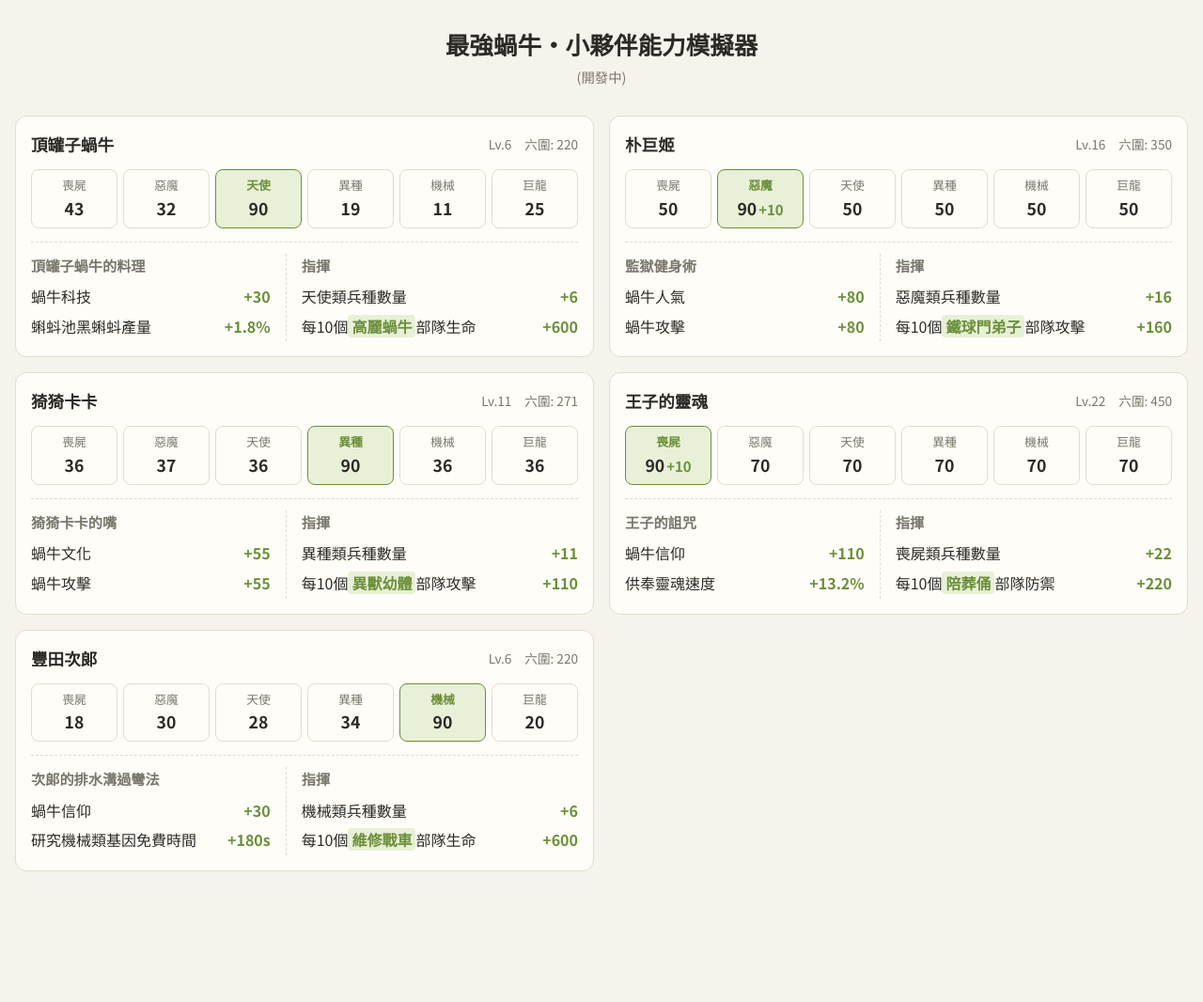
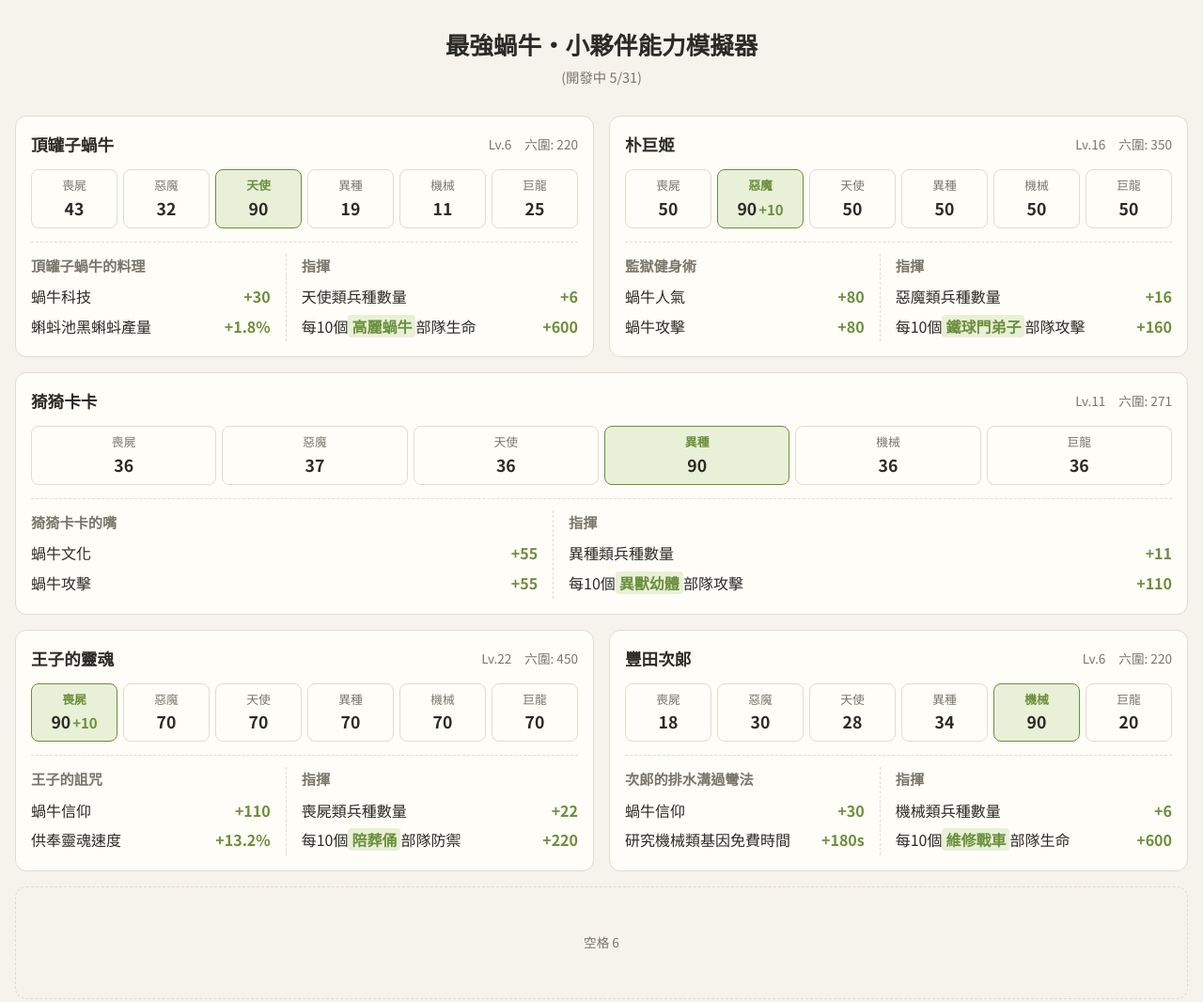
Before and after one commit to cyc6221/snail-partner, a plain HTML site: page index.html in a window 1280 px wide. Shown: the top 1066 px of the page at 94% size. Before the commit the page ends 943 px from the top, so only its background shows below. Drawn offline with Linux system fonts and the light colour scheme.

Commit message:
Render pre-opened slots and show development progress
Build slots from LAYOUT (capped at TOTAL), put each partner into its slot,
show unfilled slots as '空格 N', and display progress (5/31) next to the
'開發中' label in the page title.

Co-Authored-By: Claude Sonnet 5.5 <noreply@anthropic.com>

```diff
--- a/index.html
+++ b/index.html
@@ -12,7 +12,7 @@
 </head>
 <body>
 <header class="top">
-  <h1>最強蝸牛・小夥伴能力模擬器<br><small>(開發中)</small></h1>
+  <h1>最強蝸牛・小夥伴能力模擬器<br><small>(開發中 <span id="progress"></span>)</small></h1>
 </header>
 <main class="board" id="board" aria-label="小夥伴檔案"></main>
 <script src="data/partners.js"></script>
--- a/js/main.js
+++ b/js/main.js
@@ -16,8 +16,24 @@
     });
     return span;
   }
-  window.PARTNERS.forEach(function (p) {
-    var card = el('article', 'card' + (p.span === 2 ? ' wide' : ''));
+  // 開發進度:已收錄 / 總數
+  document.getElementById('progress').textContent = window.PARTNERS.length + '/' + TOTAL;
+
+  // 依 LAYOUT 預先開好格子,再把小夥伴放進對應的格子
+  var slots = [];
+  LAYOUT.split('').forEach(function (d) {
+    for (var i = 0; i < +d; i++) slots.push({ wide: d === '1' });
+  });
+  slots.length = Math.min(slots.length, TOTAL); // 超過總數的格子不開(最後一列右邊留空)
+  window.PARTNERS.forEach(function (p) { if (slots[p.slot]) slots[p.slot].partner = p; });
+  slots.forEach(function (slot, idx) {
+    var p = slot.partner;
+    if (!p) {
+      var empty = el('article', 'card empty' + (slot.wide ? ' wide' : ''), '空格 ' + (idx + 1));
+      board.appendChild(empty);
+      return;
+    }
+    var card = el('article', 'card' + (slot.wide ? ' wide' : ''));
     var head = el('div', 'card-head');
     head.appendChild(el('h2', null, p.name));
     var lv = el('span', 'lv');
```
